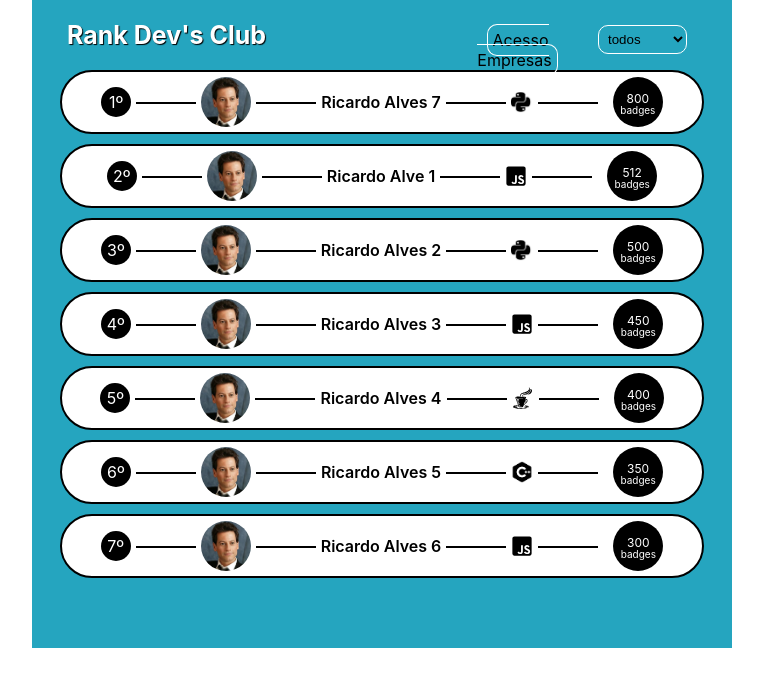
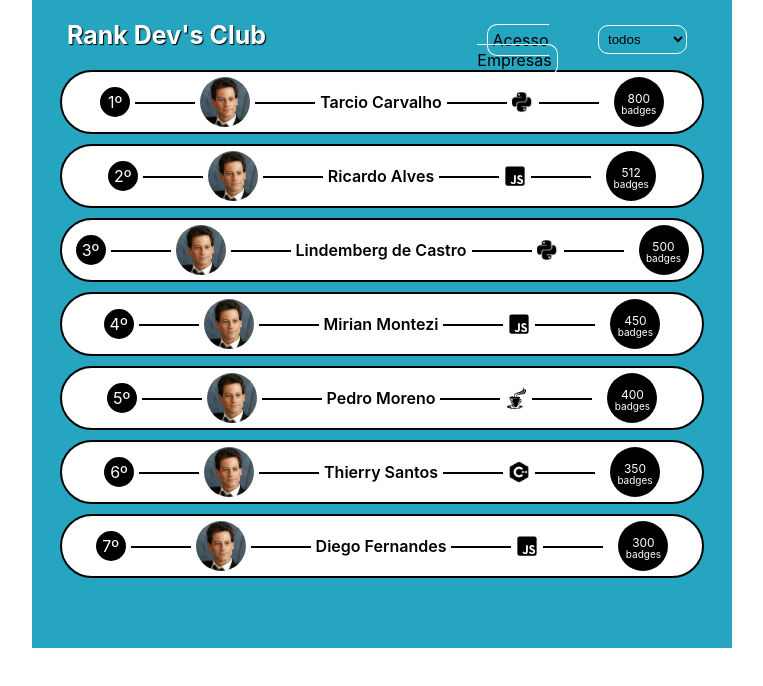
Before and after one commit to ricardotecnicob/devsclub, a React (Create React App) app: page / in a window 1280 px wide. Shown: the top 686 px of the page, without its empty margins (258-1021 px from the left). Built offline with nearby package versions, Linux system fonts and the light colour scheme.

Commit message:
error image name uppercase

```diff
--- a/src/components/Rank/index.js
+++ b/src/components/Rank/index.js
@@ -8,54 +8,54 @@ import imagem02 from "../../assets/images/imagem2.jpeg";
 import javascript from "../../assets/images/js-square.svg";
 import python from "../../assets/images/python.png";
 import java from "../../assets/images/311945.svg";
-import cpp from "../../assets/images/CPP.png";
+import cpp from "../../assets/images/cpp.png";
 
 const usuarios = [
   {
     imagem: imagem02,
-    nome: "Ricardo Alve 1",
+    nome: "Ricardo Alves",
     linguangem: "javascript",
     linguagemimg: javascript,
     pontuacao: 512
   },
   {
     imagem: imagem02,
-    nome: "Ricardo Alves 2",
+    nome: "Lindemberg de Castro",
     linguangem: "python",
     linguagemimg: python,
     pontuacao: 500
   },
   {
     imagem: imagem02,
-    nome: "Ricardo Alves 3",
+    nome: "Mirian Montezi",
     linguangem: "javascript",
     linguagemimg: javascript,
     pontuacao: 450
   },
   {
     imagem: imagem02,
-    nome: "Ricardo Alves 4",
+    nome: "Pedro Moreno",
     linguangem: "java",
     linguagemimg: java,
     pontuacao: 400
   },
   {
     imagem: imagem02,
-    nome: "Ricardo Alves 5",
+    nome: "Thierry Santos",
     linguangem: "c++",
     linguagemimg: cpp,
     pontuacao: 350
   },
   {
     imagem: imagem02,
-    nome: "Ricardo Alves 6",
+    nome: "Diego Fernandes",
     linguangem: "javascript",
     linguagemimg: javascript,
     pontuacao: 300
   },
   {
     imagem: imagem02,
-    nome: "Ricardo Alves 7",
+    nome: "Tarcio Carvalho",
     linguangem: "python",
     linguagemimg: python,
     pontuacao: 800
@@ -103,7 +103,6 @@ export default class Rank extends Component {
           </div>
         </div>
 
-
         {/* Repetido */}
 
         {usuariosSorted.map((user, index) => (
```
Also changed, not shown: src/components/Rank/style.css (+11 -4 lines). Lines whose indentation alone changed are shown as unchanged.
